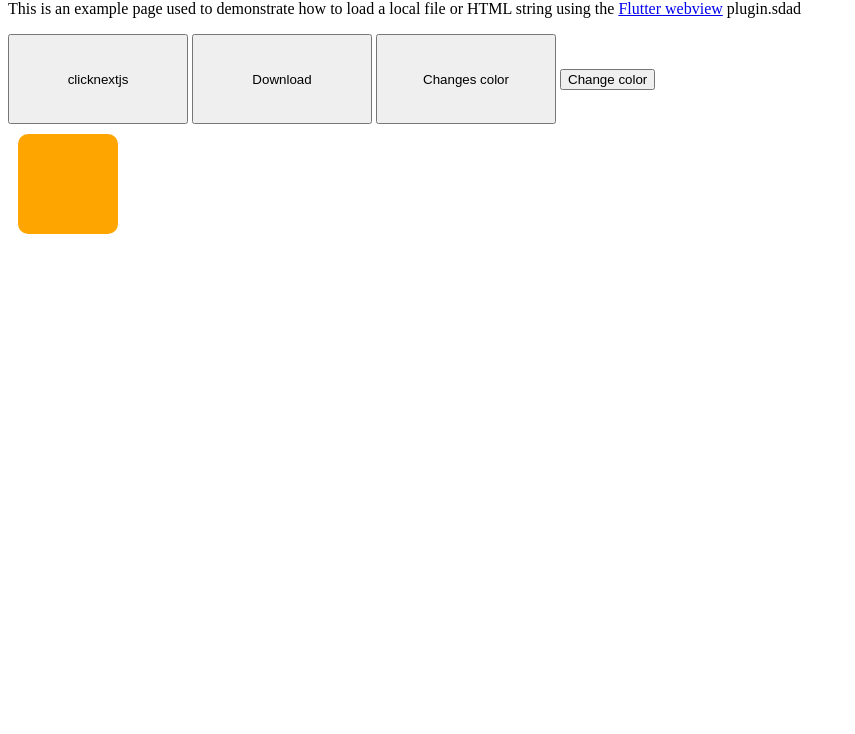
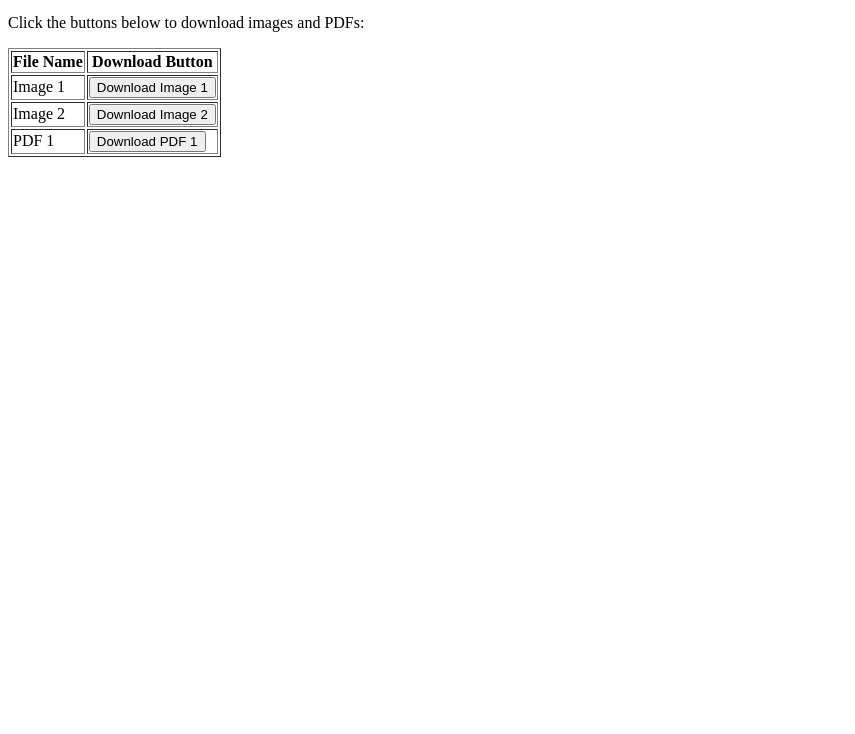
Before and after one commit to BigYossapon/bigyossapon.github.io, a plain HTML site: page index.html in a window 1280 px wide. Shown: the part 66-800 px from the top of the page, without its empty margins (0-855 px from the left). Drawn offline with Linux system fonts and the light colour scheme.

Commit message:
Update index.html

```diff
--- a/index.html
+++ b/index.html
@@ -1,46 +1,58 @@
-<html>
-<!-- Copyright 2013 The Flutter Authors. All rights reserved.
-Use of this source code is governed by a BSD-style license that can be
-found in the LICENSE file. -->
+<!DOCTYPE html>
 <html lang="en">
 
 <head>
-    <title>Load file or HTML string example</title>
-    <link rel="stylesheet" href="styles/style.css" />
-    <script src="script.js"></script>
-    <script src="functions.js"></script>
+    <meta charset="UTF-8">
+    <meta name="viewport" content="width=device-width, initial-scale=1.0">
+    <title>Download Page</title>
 </head>
 
-<body id="coloredDiv">
+<body>
+    <h1>Welcome to the Download Page</h1>
+    <p>Click the buttons below to download images and PDFs:</p>
 
-    <h1>Local demo page</h1>
-    <p>
-        This is an example page used to demonstrate how to load a local file or HTML
-        string using the <a href="https://pub.dev/packages/webview_flutter">Flutter
-            webview</a> plugin.sdad
-    </p>
-    <button type="button" onclick="changeColor()" class="btn btn-info" style="width: 180px; height: 90px;"
-        value="CLICK">clicknextjs</button>
-    <button type="button" onclick="myfunction()" style="width: 180px; height: 90px;" value="CLICK">Download</button>
+    <table border="1">
+        <thead>
+            <tr>
+                <th>File Name</th>
+                <th>Download Button</th>
+            </tr>
+        </thead>
+        <tbody>
+            <tr>
+                <td>Image 1</td>
+                <td><button onclick="downloadFile('image1.jpg')">Download Image 1</button></td>
+            </tr>
+            <tr>
+                <td>Image 2</td>
+                <td><button onclick="downloadFile('image2.jpg')">Download Image 2</button></td>
+            </tr>
+            <tr>
+                <td>PDF 1</td>
+                <td><button onclick="downloadFile('pdf1.pdf')">Download PDF 1</button></td>
+            </tr>
+            <!-- Add more rows as needed -->
+        </tbody>
+    </table>
 
-    <script type="text/javascript">
-        function myfunction() {
-            alert("how are you");
-            // 'http://enos.itcollege.ee/~jpoial/allalaadimised/reading/Android-Programming-Cookbook.pdf'
+    <script>
+        // JavaScript function to initiate the download
+        function downloadFile(fileUrl) {
+            // Construct a temporary anchor element
             JavascriptChannel.postMessage('https://upload.wikimedia.org/wikipedia/commons/6/60/The_Organ_at_Arches_National_Park_Utah_Corrected.jpg');
-            //DownloadChannel.postMessage('http://enos.itcollege.ee/~jpoial/allalaadimised/reading/Android-Programming-Cookbook.pdf');
+            var anchor = document.createElement("a");
+            anchor.href = fileUrl;
+            anchor.download = fileUrl.split("/").pop(); // Extracts the filename from the URL
+            anchor.style.display = "none";
+
+            // Append the anchor to the body and trigger the click event
+            document.body.appendChild(anchor);
+            anchor.click();
+
+            // Remove the anchor from the body
+            document.body.removeChild(anchor);
         }
     </script>
-
-
-
-
-
-    <button onclick="changeColor()" style="width: 180px; height: 90px;" value="CLICK">Changes color</button>
-    <button onclick="changeColor()">Change color</button>
-    <div id="my-div"></div>
-
-
 </body>
 
 </html>
```
